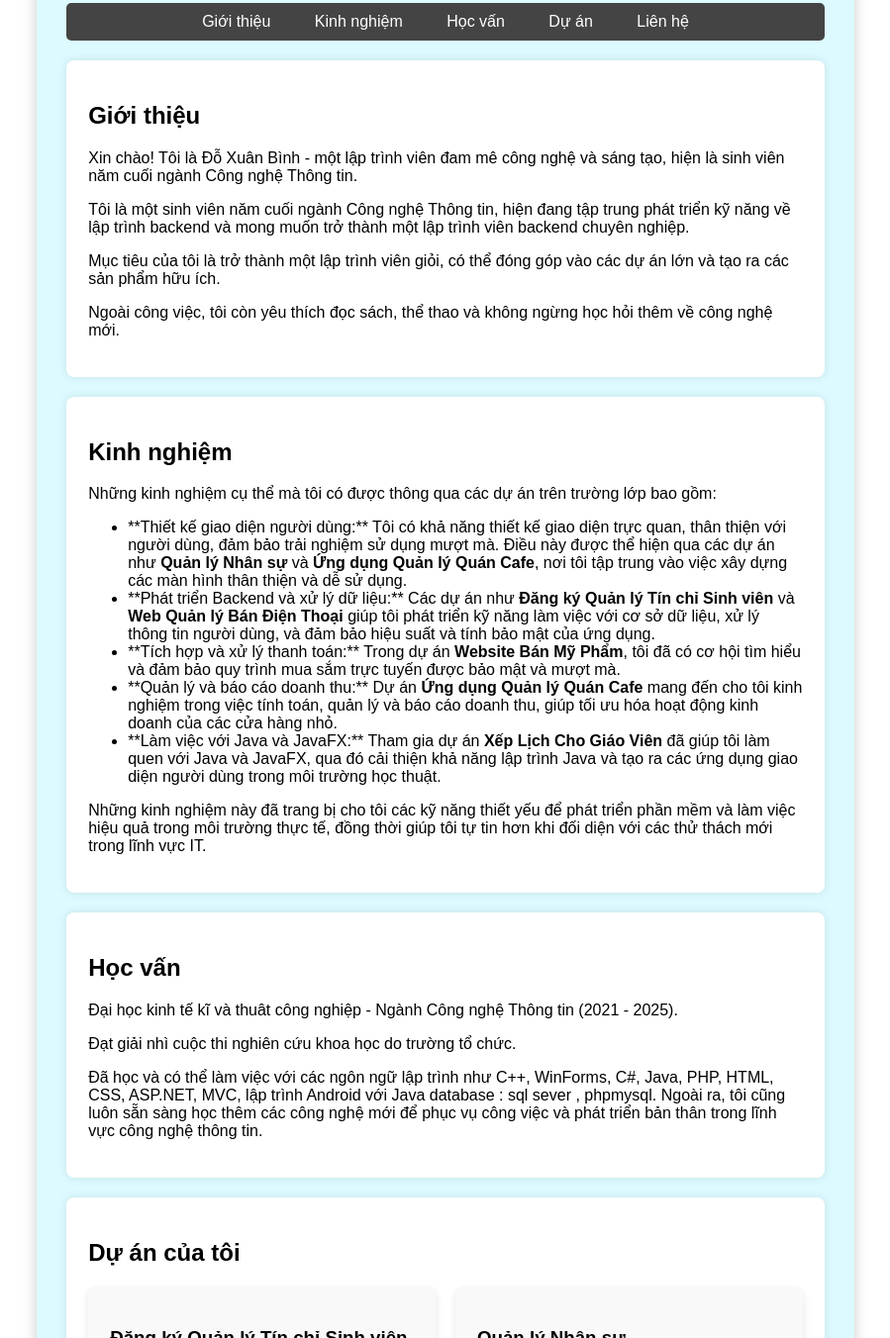
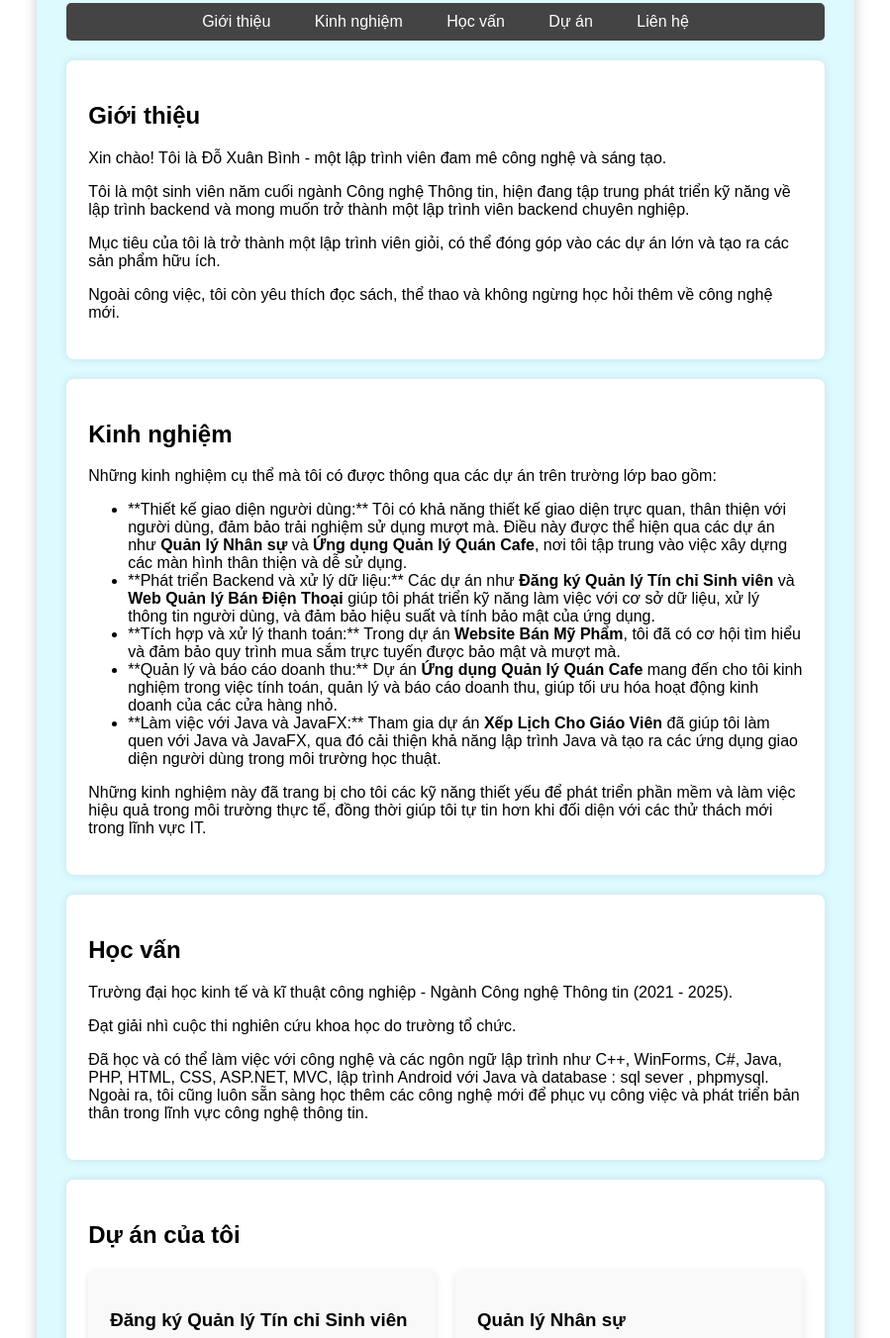
Before and after one commit to dobinh9999/profile-personal, a plain HTML site: page index.html in a window 1280 px wide. Shown: the part 466-1818 px from the top of the page at 99% size, without its empty margins (190-1089 px from the left). Drawn offline with Linux system fonts and the light colour scheme.

Commit message:
update-profile

```diff
--- a/index.html
+++ b/index.html
@@ -39,7 +39,7 @@
 
             <section id="about">
                 <h2>Giới thiệu</h2>
-                <p>Xin chào! Tôi là Đỗ Xuân Bình - một lập trình viên đam mê công nghệ và sáng tạo, hiện là sinh viên năm cuối ngành Công nghệ Thông tin.</p>
+                <p>Xin chào! Tôi là Đỗ Xuân Bình - một lập trình viên đam mê công nghệ và sáng tạo.</p>
                 <p>Tôi là một sinh viên năm cuối ngành Công nghệ Thông tin, hiện đang tập trung phát triển kỹ năng về lập trình backend và mong muốn trở thành một lập trình viên backend chuyên nghiệp.</p>
                 <p>Mục tiêu của tôi là trở thành một lập trình viên giỏi, có thể đóng góp vào các dự án lớn và tạo ra các sản phẩm hữu ích.</p>
                 <p>Ngoài công việc, tôi còn yêu thích đọc sách, thể thao và không ngừng học hỏi thêm về công nghệ mới.</p>
@@ -65,9 +65,9 @@
 
             <section id="education">
                 <h2>Học vấn</h2>
-                <p>Đại học kinh tế kĩ và thuât công nghiệp - Ngành Công nghệ Thông tin (2021 - 2025).</p>
+                <p>Trường đại học kinh tế và kĩ thuật công nghiệp - Ngành Công nghệ Thông tin (2021 - 2025).</p>
                 <p>Đạt giải nhì cuộc thi nghiên cứu khoa học do trường tổ chức.</p>
-                <p>Đã học và có thể làm việc với các ngôn ngữ lập trình như C++, WinForms, C#, Java, PHP, HTML, CSS, ASP.NET, MVC, lập trình Android với Java database : sql sever , phpmysql. Ngoài ra, tôi cũng luôn sẵn sàng học thêm các công nghệ mới để phục vụ công việc và phát triển bản thân trong lĩnh vực công nghệ thông tin.</p>
+                <p>Đã học và có thể làm việc với công nghệ và các ngôn ngữ lập trình như C++, WinForms, C#, Java, PHP, HTML, CSS, ASP.NET, MVC, lập trình Android với Java và database : sql sever , phpmysql. Ngoài ra, tôi cũng luôn sẵn sàng học thêm các công nghệ mới để phục vụ công việc và phát triển bản thân trong lĩnh vực công nghệ thông tin.</p>
             </section>
             <section id="projects">
                 <h2>Dự án của tôi</h2>
@@ -182,8 +182,8 @@
             </section>
             <section id="contact">
                 <h2>Liên hệ</h2>
-                <p>Email: <a href="mailto:example@example.com">binhking69@gmail.com</a></p>
-                <p>Điện thoại: <a href="tel:+84123456789">0333620150</a></p>
+                <p>Email: <a href="binhking69@gmail.com">binhking69@gmail.com</a></p>
+                <p>Điện thoại: <a href="tel:+84333620150">0333620150</a></p>
                 <p>Địa chỉ: xã Bình Hòa, huyện Giao Thủy,tỉnh Nam Định,Việt Nam</p>
             </section>
 
```
